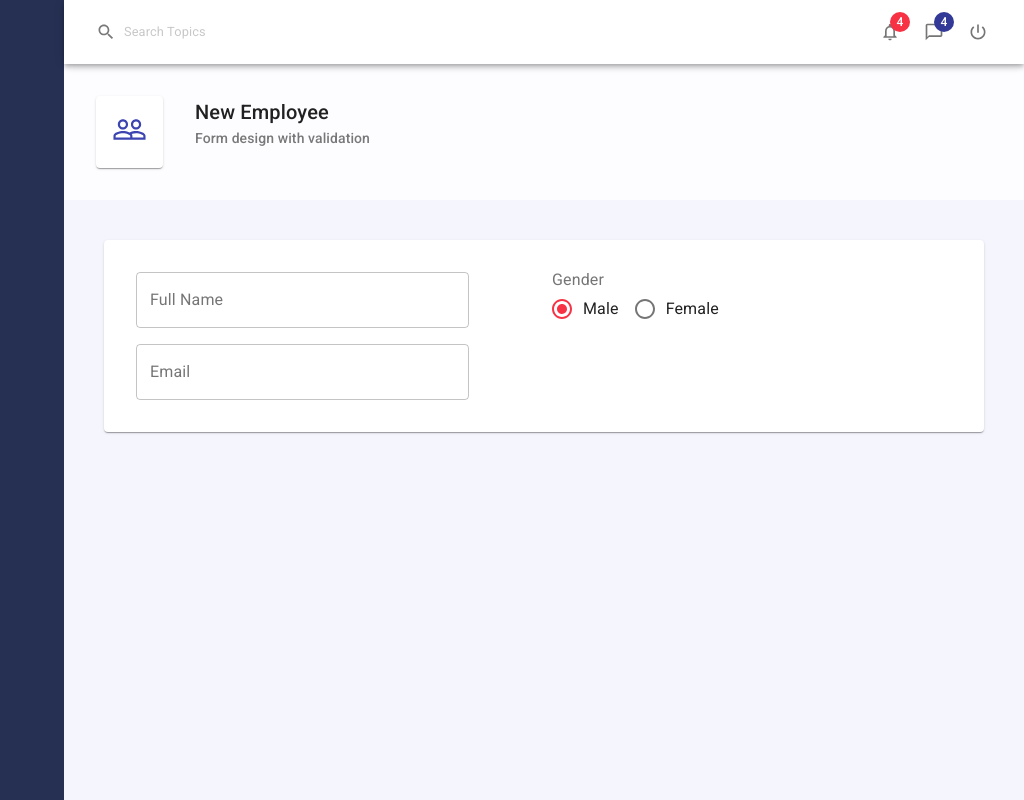
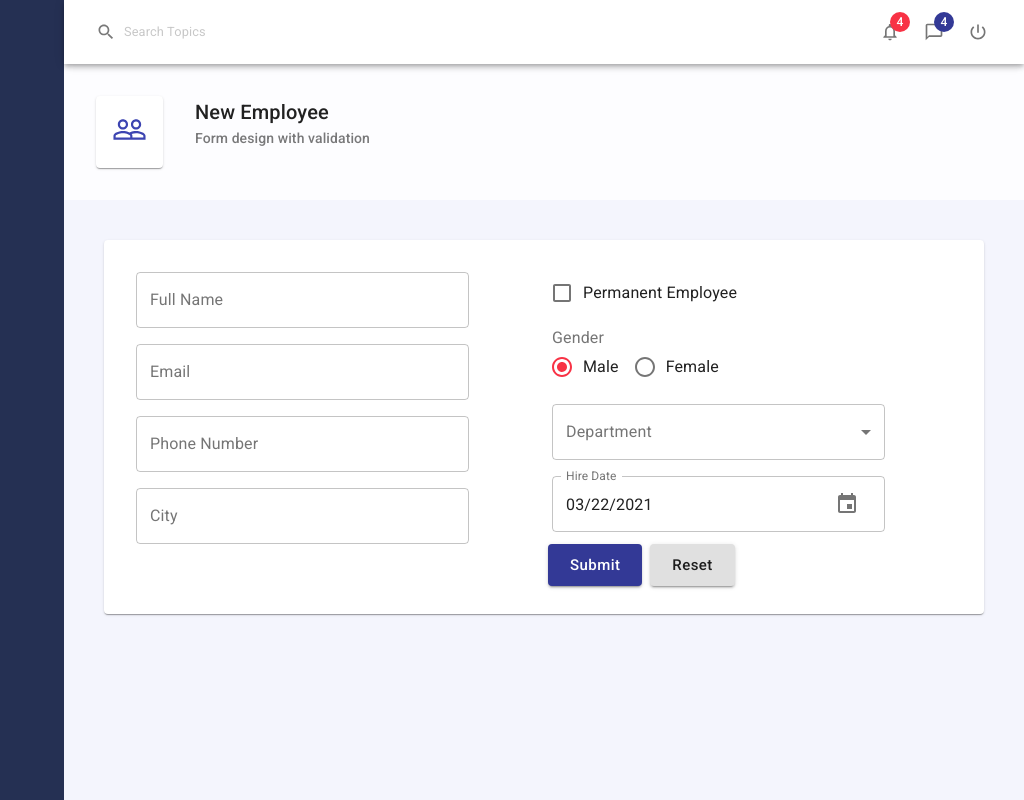
Before and after one commit to corey-hammond/react-material-ui-example, a React (Create React App) app: page / in a window 1280 px wide. Shown: the whole page, without its empty margins (256-1280 px from the left). Built offline with nearby package versions, Linux system fonts and the light colour scheme.

Commit message:
finished form components

```diff
--- a/package.json
+++ b/package.json
@@ -3,11 +3,14 @@
   "version": "0.1.0",
   "private": true,
   "dependencies": {
+    "@date-io/date-fns": "^1.3.13",
     "@material-ui/core": "^4.11.3",
     "@material-ui/icons": "^4.11.2",
+    "@material-ui/pickers": "^3.3.10",
     "@testing-library/jest-dom": "^5.11.9",
     "@testing-library/react": "^11.2.5",
     "@testing-library/user-event": "^12.8.3",
+    "date-fns": "^2.19.0",
     "react": "^17.0.1",
     "react-dom": "^17.0.1",
     "react-scripts": "4.0.3",
--- /dev/null
+++ b/src/components/controls/Button.js
@@ -0,0 +1,29 @@
+import React from 'react';
+import { Button as MuiButton, makeStyles } from '@material-ui/core';
+
+const useStyles = makeStyles((theme) => ({
+  root: {
+    margin: theme.spacing(0.5),
+  },
+  label: {
+    textTransform: 'none',
+  },
+}));
+
+export default function Button(props) {
+  const { text, size, color, variant, onClick, ...other } = props;
+  const classes = useStyles();
+
+  return (
+    <MuiButton
+      variant={variant || 'contained'}
+      color={color || 'primary'}
+      size={size || 'large'}
+      onClick={onClick}
+      classes={{ root: classes.root, label: classes.label }}
+      {...other}
+    >
+      {text}
+    </MuiButton>
+  );
+}
--- /dev/null
+++ b/src/components/controls/Checkbox.js
@@ -0,0 +1,35 @@
+import {
+  FormControl,
+  FormControlLabel,
+  Checkbox as MuiCheckbox,
+} from '@material-ui/core';
+import React from 'react';
+
+export default function Checkbox(props) {
+  const { name, label, value, onChange } = props;
+
+  const convertToDefEventParam = (name, value) => ({
+    target: {
+      name,
+      value,
+    },
+  });
+
+  return (
+    <FormControl>
+      <FormControlLabel
+        control={
+          <MuiCheckbox
+            name={name}
+            color='primary'
+            checked={value}
+            onChange={(e) =>
+              onChange(convertToDefEventParam(name, e.target.checked))
+            }
+          />
+        }
+        label={label}
+      />
+    </FormControl>
+  );
+}
--- /dev/null
+++ b/src/components/controls/DatePicker.js
@@ -0,0 +1,32 @@
+import DateFnsUtils from '@date-io/date-fns';
+import {
+  KeyboardDatePicker,
+  MuiPickersUtilsProvider,
+} from '@material-ui/pickers';
+import React from 'react';
+
+export default function DatePicker(props) {
+  const { name, label, value, onChange } = props;
+
+  const convertToDefEventParam = (name, value) => ({
+    target: {
+      name,
+      value,
+    },
+  });
+
+  return (
+    <MuiPickersUtilsProvider utils={DateFnsUtils}>
+      <KeyboardDatePicker
+        disableToolbar
+        variant='inline'
+        inputVariant='outlined'
+        label={label}
+        format='MM/dd/yyyy'
+        name={name}
+        value={value}
+        onChange={(date) => onChange(convertToDefEventParam(name, date))}
+      />
+    </MuiPickersUtilsProvider>
+  );
+}
--- a/src/components/controls/RadioGroup.js
+++ b/src/components/controls/RadioGroup.js
@@ -13,8 +13,9 @@
     <FormControl>
       <FormLabel>{label}</FormLabel>
       <MuiRadioGroup row name={name} value={value} onChange={onChange}>
-        {items.map((item, index) => (
+        {items.map((item) => (
           <FormControlLabel
+            key={item.id}
             value={item.id}
             control={<Radio />}
             label={item.title}
--- /dev/null
+++ b/src/components/controls/Select.js
@@ -0,0 +1,25 @@
+import {
+  FormControl,
+  InputLabel,
+  MenuItem,
+  Select as MuiSelect,
+} from '@material-ui/core';
+import React from 'react';
+
+export default function Select(props) {
+  const { name, label, value, onChange, options } = props;
+
+  return (
+    <FormControl variant='outlined'>
+      <InputLabel>{label}</InputLabel>
+      <MuiSelect label={label} name={name} value={value} onChange={onChange}>
+        <MenuItem value=''>None</MenuItem>
+        {options.map((item) => (
+          <MenuItem key={item.id} value={item.id}>
+            {item.title}
+          </MenuItem>
+        ))}
+      </MuiSelect>
+    </FormControl>
+  );
+}
--- a/src/components/useForm.js
+++ b/src/components/useForm.js
@@ -31,9 +31,5 @@
 export function Form(props) {
   const classes = useStyles();
 
-  return (
-    <form className={classes.root} autoComplete='off'>
-      {props.children}
-    </form>
-  );
+  return <form className={classes.root}>{props.children}</form>;
 }
--- a/src/index.js
+++ b/src/index.js
@@ -4,12 +4,7 @@
 import App from './App/App';
 import reportWebVitals from './reportWebVitals';
 
-ReactDOM.render(
-  <React.StrictMode>
-    <App />
-  </React.StrictMode>,
-  document.getElementById('root')
-);
+ReactDOM.render(<App />, document.getElementById('root'));
 
 // If you want to start measuring performance in your app, pass a function
 // to log results (for example: reportWebVitals(console.log))
--- a/src/pages/Employees/EmployeeForm.js
+++ b/src/pages/Employees/EmployeeForm.js
@@ -2,6 +2,7 @@
 import React, { useState, useEffect } from 'react';
 import Controls from '../../components/controls/Controls';
 import { useForm, Form } from '../../components/useForm';
+import * as employeeService from '../../services/employeeService';
 
 const genderItems = [
   { id: 'male', title: 'Male' },
@@ -12,7 +13,7 @@
   id: 0,
   fullName: '',
   email: '',
-  mobile: '',
+  phone: '',
   city: '',
   gender: 'male',
   departmentId: '',
@@ -39,15 +40,51 @@
             value={values.email}
             onChange={handleInputChange}
           />
+          <Controls.Input
+            name='phone'
+            label='Phone Number'
+            value={values.phone}
+            onChange={handleInputChange}
+          />
+          <Controls.Input
+            name='city'
+            label='City'
+            value={values.city}
+            onChange={handleInputChange}
+          />
         </Grid>
         <Grid item xs={6}>
+          <Controls.Checkbox
+            name='isPermanent'
+            label='Permanent Employee'
+            value={values.isPermanent}
+            onChange={handleInputChange}
+          />
           <Controls.RadioGroup
             name='gender'
             value={values.gender}
             label='Gender'
             items={genderItems}
             onChange={handleInputChange}
-          ></Controls.RadioGroup>
+          />
+          <Controls.Select
+            name='departmentId'
+            label='Department'
+            value={values.departmentId}
+            onChange={handleInputChange}
+            options={employeeService.getDepartmentCollection()}
+          />
+          <Controls.DatePicker
+            name='hireDate'
+            label='Hire Date'
+            value={values.hireDate}
+            onChange={handleInputChange}
+          />
+
+          <div>
+            <Controls.Button type='submit' text='Submit' />
+            <Controls.Button color='default' text='Reset' />
+          </div>
         </Grid>
       </Grid>
     </Form>
--- /dev/null
+++ b/src/services/employeeService.js
@@ -0,0 +1,7 @@
+export const getDepartmentCollection = () => [
+  { id: '1', title: 'Development' },
+  { id: '2', title: 'Marketing' },
+  { id: '3', title: 'Accounting' },
+  { id: '4', title: 'HR' },
+  { id: '5', title: 'Sales' },
+];
```
Also changed, not shown: src/components/controls/Controls.js (+8 -0 lines), 1 other file (tests, documents, lock files or other folders).
